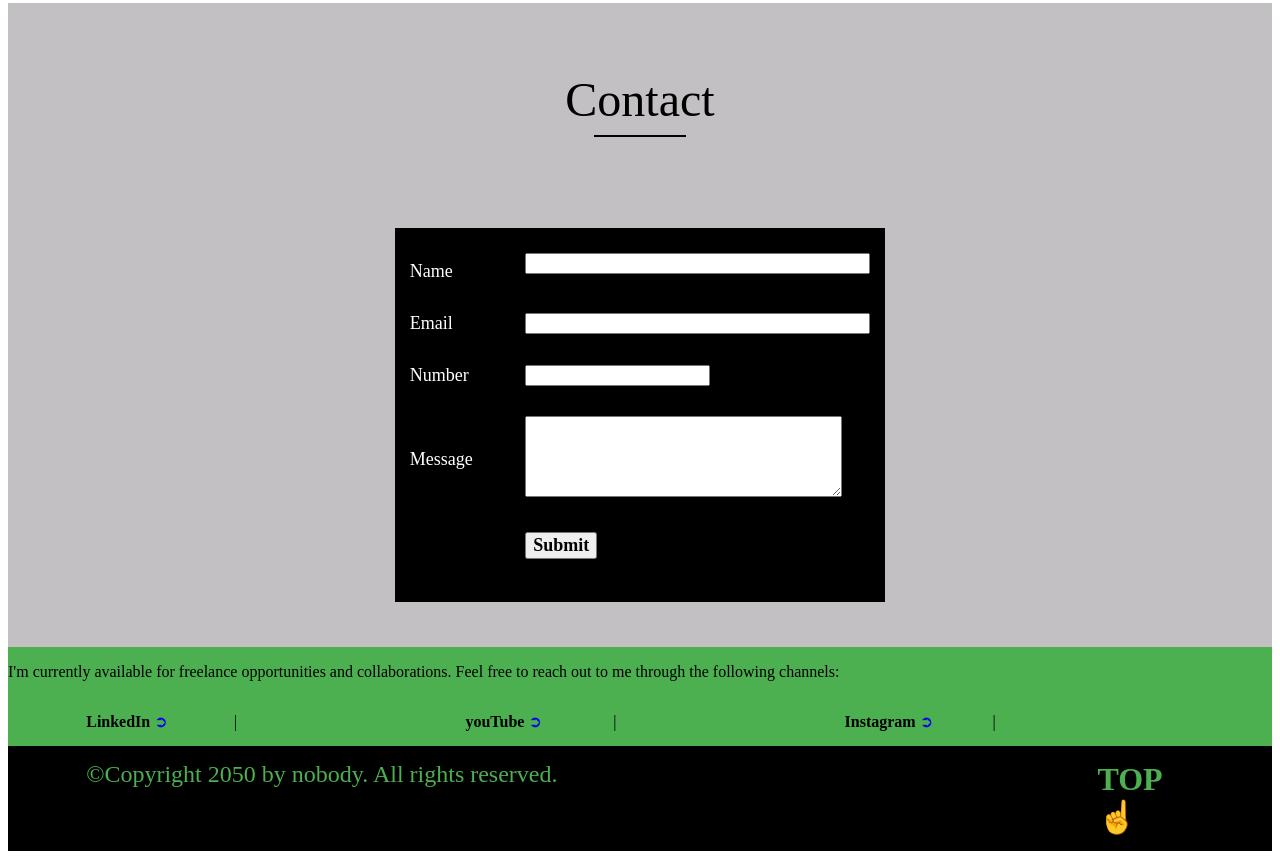
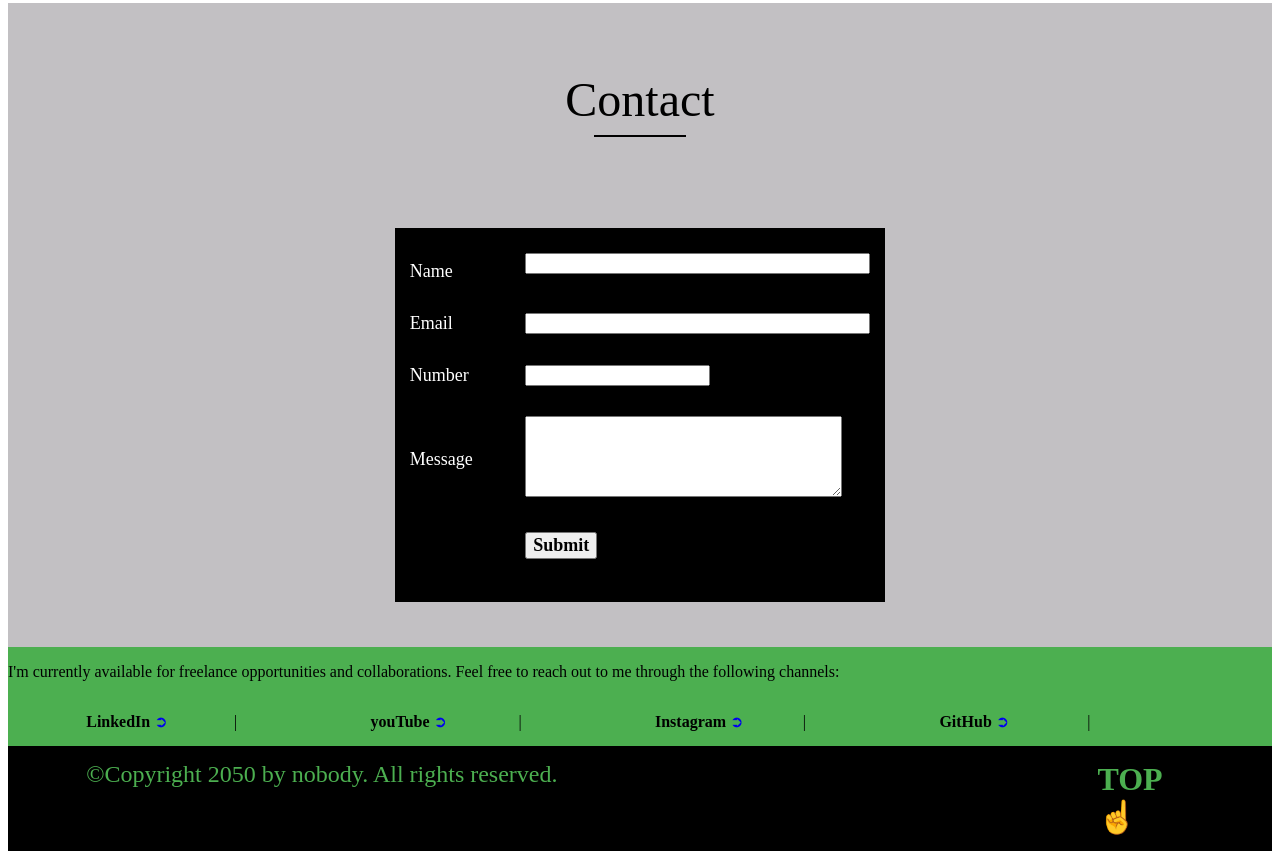
Before and after one commit to RAGHAVENDRA8494/Resume, a plain HTML site: page index.html in a window 1280 px wide. Shown: the part 2901-3760 px from the top of the page. Drawn offline with Linux system fonts and the light colour scheme.

Commit message:
Update index.html

```diff
--- a/index.html
+++ b/index.html
@@ -630,6 +630,16 @@
                         <td>
                             |
                         </td>
+                      <td width="13%" valign="top">
+                            <b>GitHub</b>
+                            <a href="https://raghavendra8494.github.io/Resume/" style="text-decoration:none">
+                                ➲
+                            </a>
+                        </td>
+
+                        <td>
+                            |
+                        </td>
 
 
 
```
